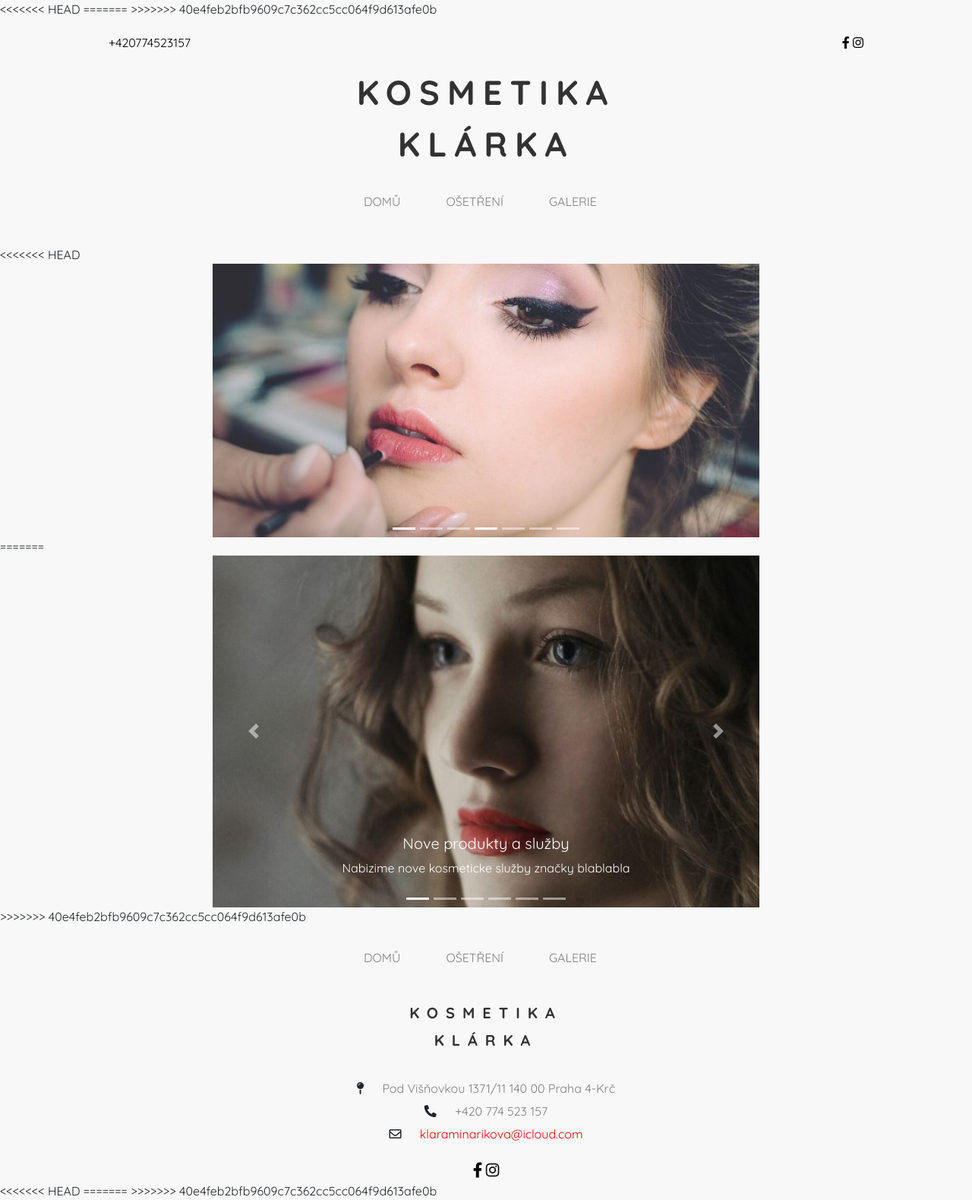
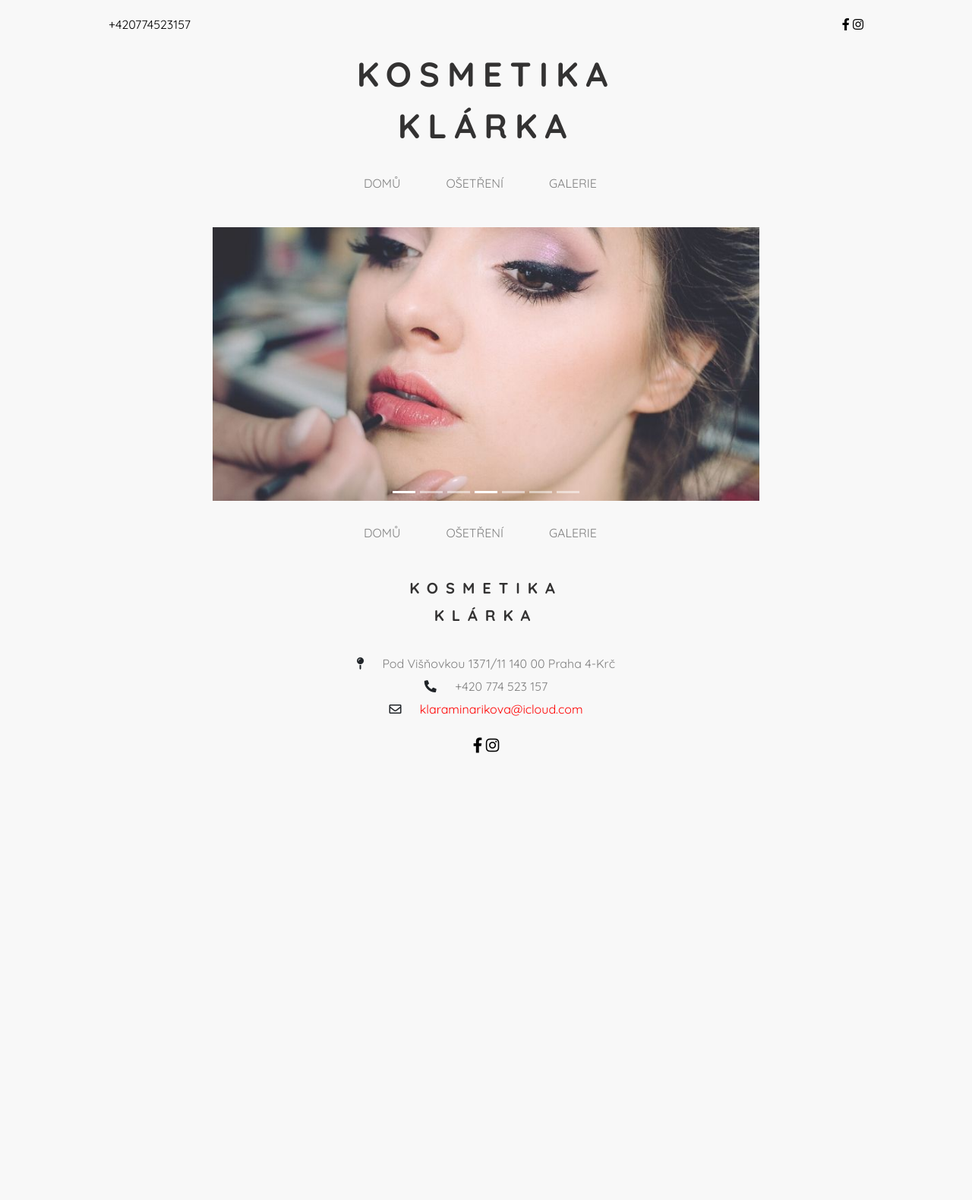
Before and after one commit to jirivyhlas/Kosmetika-KlarkaPHP, a PHP site: page /index.php in a window 1280 px wide. Shown: the whole page at 76% size. After the commit the page ends 991 px from the top, so only its background shows below. Run offline with PHP 8.4, Linux system fonts and the light colour scheme.

Commit message:
commit on master

```diff
--- a/domu.html
+++ b/domu.html
@@ -1,4 +1,3 @@
-<<<<<<< HEAD
 <div class="carousel">
 
 
@@ -40,70 +39,3 @@
 
   </div>
 </div>
-=======
-
-<div class="carousel">
-  <div id="carouselExampleCaptions" class="carousel slide" data-ride="carousel">
-    <ol class="carousel-indicators">
-      <li data-target="#carouselExampleCaptions" data-slide-to="0" class="active"></li>
-      <li data-target="#carouselExampleCaptions" data-slide-to="1"></li>
-      <li data-target="#carouselExampleCaptions" data-slide-to="2"></li>
-      <li data-target="#carouselExampleCaptions" data-slide-to="3"></li>
-      <li data-target="#carouselExampleCaptions" data-slide-to="4"></li>
-      <li data-target="#carouselExampleCaptions" data-slide-to="5"></li>
-    </ol>
-    <div class="carousel-inner" data-interval="2000">
-      <div class="carousel-item active">
-        <img src="img/slide1 (1).jpg" class="d-block w-100" alt="...">
-        <div class="carousel-caption d-none d-md-block">
-          <h5>Nove produkty a služby</h5>
-          <p>Nabizime nove kosmeticke služby značky blablabla</p>
-        </div>
-      </div>
-      <div class="carousel-item" data-interval="2000">
-        <img src="img/slide1 (2).jpg" class="d-block w-100" alt="...">
-        <div class="carousel-caption d-none d-md-block">
-          <h5>Nove produkty a služby</h5>
-          <p>Nabizime nove kosmeticke služby značky blablabla</p>
-        </div>
-      </div>
-      <div class="carousel-item" data-interval="2000">
-        <img src="img/slide1 (3).jpg" class="d-block w-100" alt="...">
-        <div class="carousel-caption d-none d-md-block">
-          <h5>Nove produkty a služby</h5>
-          <p>Nabizime nove kosmeticke služby značky blablabla</p>
-        </div>
-      </div>
-      <div class="carousel-item" data-interval="2000">
-        <img src="img/slide1 (4).jpg" class="d-block w-100" alt="...">
-        <div class="carousel-caption d-none d-md-block">
-          <h5>Nove produkty a služby</h5>
-          <p>Nabizime nove kosmeticke služby značky blablabla</p>
-        </div>
-      </div>
-      <div class="carousel-item" data-interval="2000">
-        <img src="img/slide1 (5).jpg" class="d-block w-100" alt="...">
-        <div class="carousel-caption d-none d-md-block">
-          <h5>Nove produkty a služby</h5>
-          <p>Nabizime nove kosmeticke služby značky blablabla</p>
-        </div>
-      </div>
-      <div class="carousel-item" data-interval="2000">
-        <img src="img/slide1 (6).jpg" class="d-block w-100" alt="...">
-        <div class="carousel-caption d-none d-md-block">
-          <h5>Nove produkty a služby</h5>
-          <p>Nabizime nove kosmeticke služby značky blablabla</p>
-        </div>
-      </div>
-    </div>
-    <a class="carousel-control-prev" href="#carouselExampleCaptions" role="button" data-slide="prev">
-      <span class="carousel-control-prev-icon" aria-hidden="true"></span>
-      <span class="sr-only">Previous</span>
-    </a>
-    <a class="carousel-control-next" href="#carouselExampleCaptions" role="button" data-slide="next">
-      <span class="carousel-control-next-icon" aria-hidden="true"></span>
-      <span class="sr-only">Next</span>
-    </a>
-  </div>
-</div>
->>>>>>> 40e4feb2bfb9609c7c362cc5cc064f9d613afe0b
--- a/index.php
+++ b/index.php
@@ -51,12 +51,8 @@ $stranka = "domu";
     <meta name="viewport" content="width=device-width, initial-scale=1.0">
     <meta name="viewport" content="width=device-width, initial-scale=1, shrink-to-fit=no">
     <title><?php echo $poleStranek[$stranka]["titulek"]?></title>
-<<<<<<< HEAD
-    <link rel="stylesheet" href="https://stackpath.bootstrapcdn.com/bootstrap/4.5.0/css/bootstrap.min.css" integrity="sha384-9aIt2nRpC12Uk9gS9baDl411NQApFmC26EwAOH8WgZl5MYYxFfc+NcPb1dKGj7Sk" crossorigin="anonymous">
-=======
     <link href="css/bootstrap.min.css" rel="stylesheet" media="screen">
     <link rel="stylesheet" href="css/style.css">
->>>>>>> 40e4feb2bfb9609c7c362cc5cc064f9d613afe0b
     <link rel="stylesheet" href="css/all.min.css">
     <link rel="shortcut icon"   href="img/favicon.png" type="image/x-icon">
     <link rel="stylesheet" type="text/css" href="css/grid-gallery.min.css"/>
@@ -164,13 +160,8 @@ $stranka = "domu";
 
     </div>
 </footer>
-<<<<<<< HEAD
-
-
-=======
 <script src="https://code.jquery.com/jquery.js"></script>
 <script src="js/bootstrap.min.js"></script>
->>>>>>> 40e4feb2bfb9609c7c362cc5cc064f9d613afe0b
 <script type="text/javascript" src="js/grid-gallery.min.js"></script>
 <script src="https://code.jquery.com/jquery-3.5.1.slim.min.js" integrity="sha384-DfXdz2htPH0lsSSs5nCTpuj/zy4C+OGpamoFVy38MVBnE+IbbVYUew+OrCXaRkfj" crossorigin="anonymous"></script>
 <script src="https://cdn.jsdelivr.net/npm/popper.js@1.16.0/dist/umd/popper.min.js" integrity="sha384-Q6E9RHvbIyZFJoft+2mJbHaEWldlvI9IOYy5n3zV9zzTtmI3UksdQRVvoxMfooAo" crossorigin="anonymous"></script>
```
Also changed, not shown: galerie.html (+10 -15 lines).
